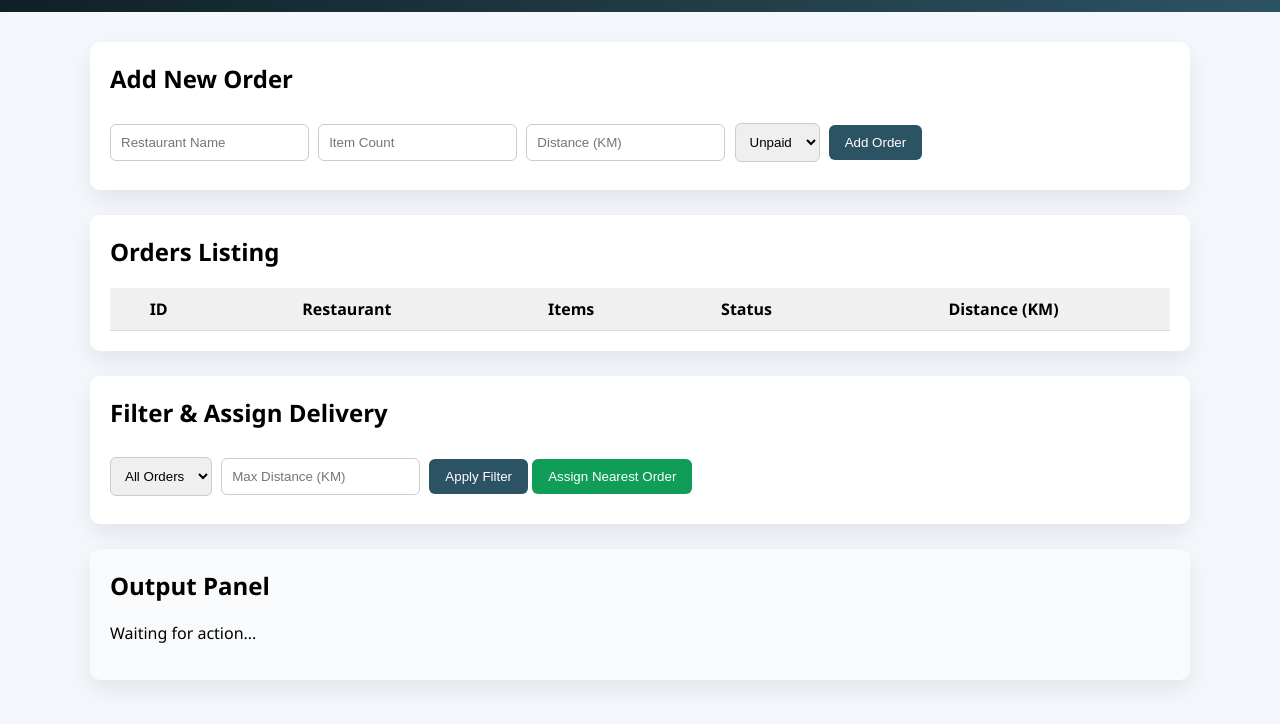
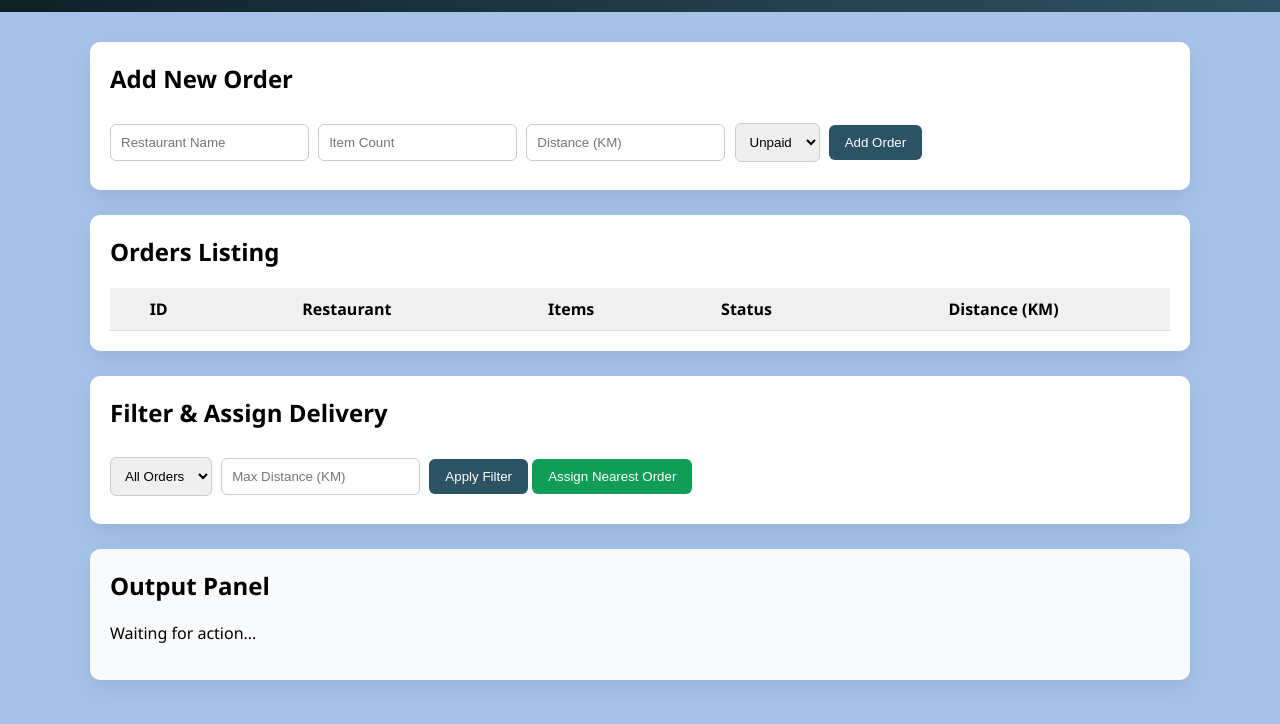
Before and after one commit to 018harshit/zigwy-food-delivery-manager, a plain HTML site: page index.html in a window 1280 px wide. Shown: the part 62-786 px from the top of the page. Drawn offline with Linux system fonts and the light colour scheme.

```diff
--- a/style.css
+++ b/style.css
@@ -2,7 +2,7 @@
 body {
     margin: 0;
     font-family: "Segoe UI", Arial, sans-serif;
-    background: #f4f7fb;
+    background: #a5c3e9;
 }
 
 /* HEADER */
```
Also changed, not shown: 1 other file.
